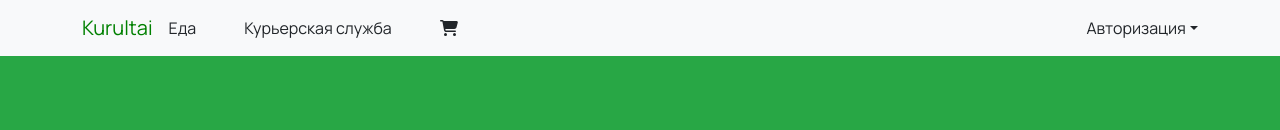
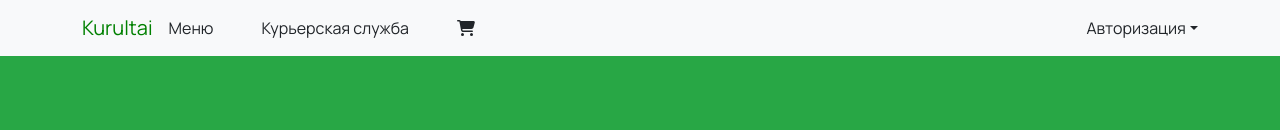
Before and after one commit to abai04/final-hackaton-js36, a React (Create React App) app: page / in a window 1280 px wide. Shown: the top 130 px of the page. Built offline with nearby package versions, Linux system fonts and the light colour scheme.

Commit message:
res conf

```diff
--- a/src/components/Navbar/NavigationBar.jsx
+++ b/src/components/Navbar/NavigationBar.jsx
@@ -43,7 +43,7 @@ function NavigationBar() {
         <Navbar.Toggle aria-controls="basic-navbar-nav" />
         <Navbar.Collapse id="basic-navbar-nav">
           <Nav.Link className="me-5" onClick={() => navigate("/products")}>
-            Еда
+            Меню
           </Nav.Link>
           <Nav.Link className="me-5" onClick={() => navigate("/job")}>
             Курьерская служба
```
